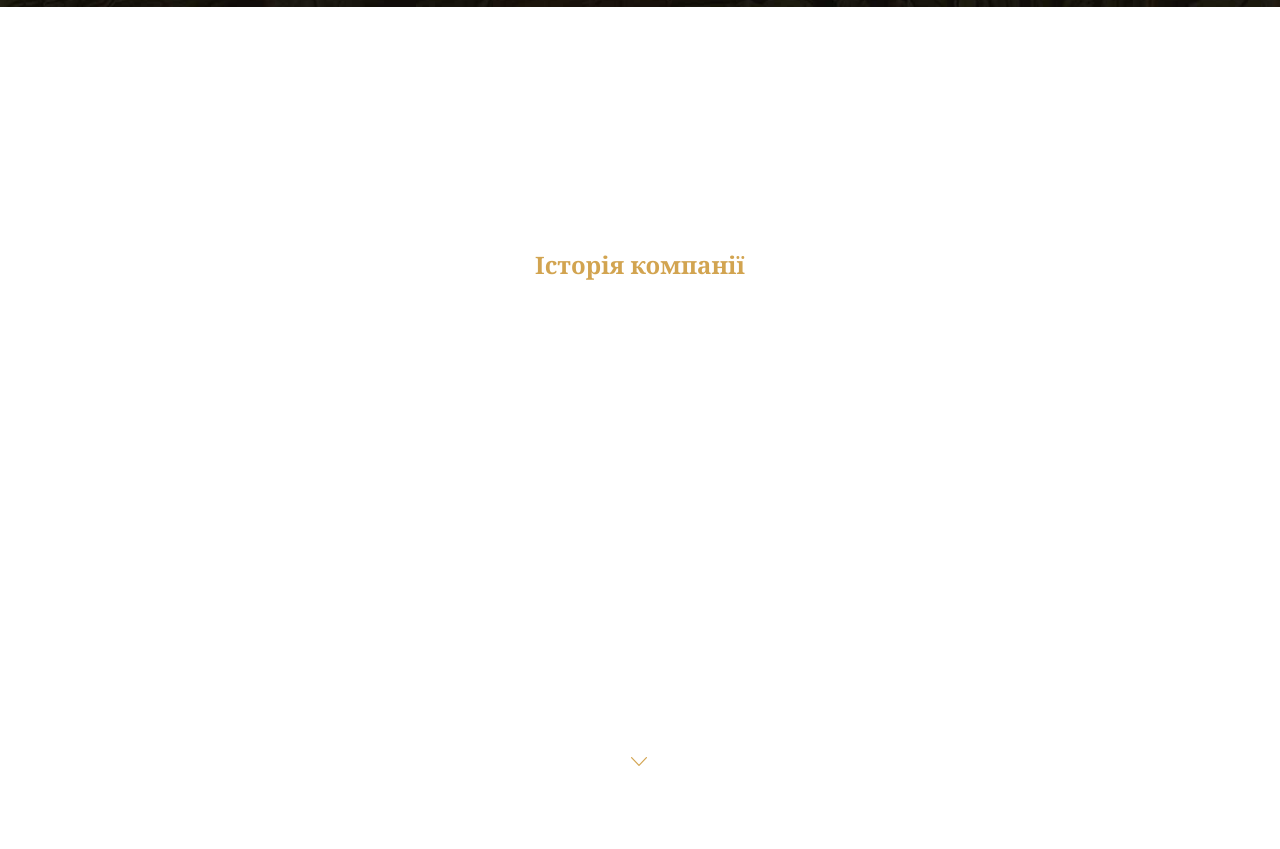
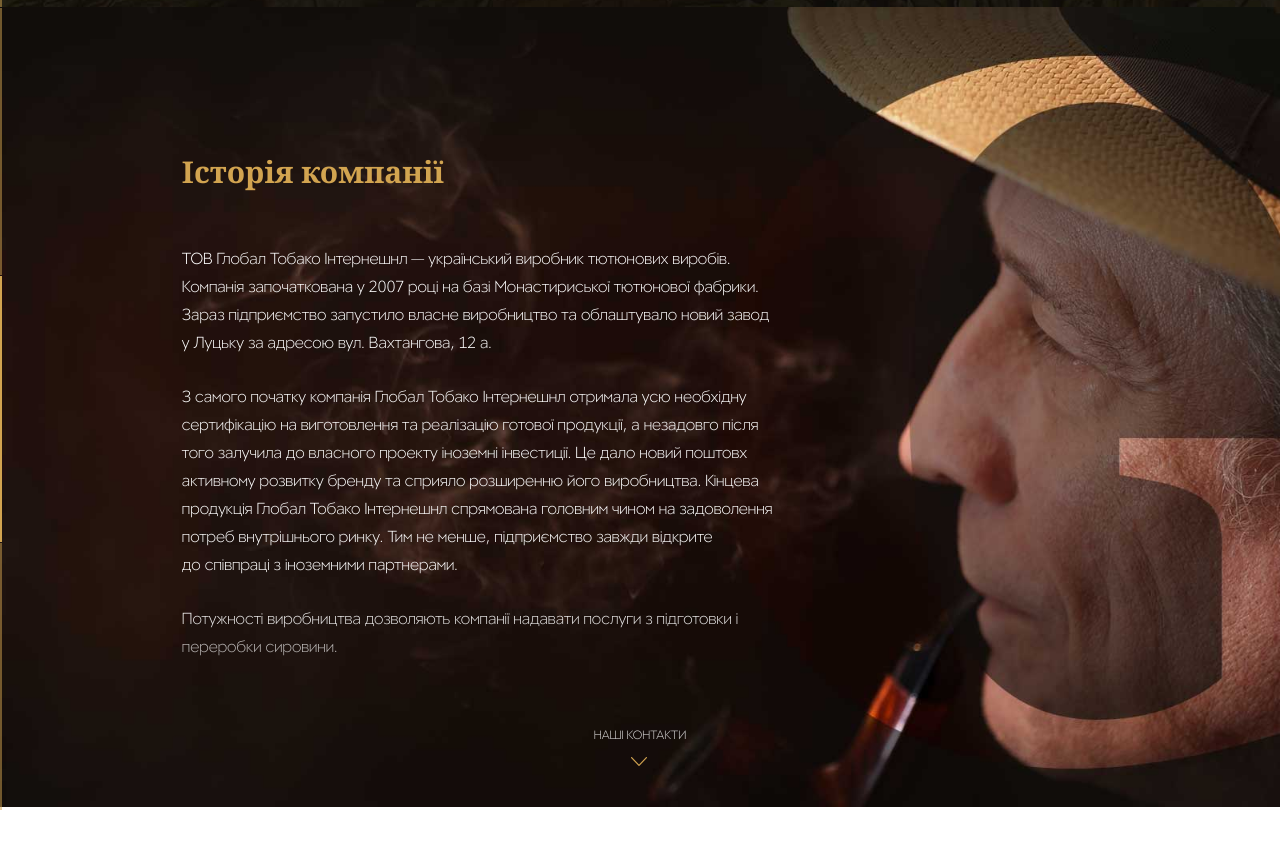
Before and after one commit to isMagnum/Global-Tobacco-test, a website: page src/index.html in a window 1280 px wide. Shown: the part 793-1642 px from the top of the page. Drawn offline with Linux system fonts and the light colour scheme.

Commit message:
section about

```diff
--- a/src/index.html
+++ b/src/index.html
@@ -27,6 +27,11 @@
   </header>
   <main class="index-page">
     <section class="index-page__section  home-section  g-page-wraper">
+      <div class="left-side-section-decor-line">
+        <div class="left-side-section-decor-line__item  left-side-section-decor-line__item--accent"></div>
+        <div class="left-side-section-decor-line__item"></div>
+        <div class="left-side-section-decor-line__item"></div>
+      </div>
       <ul class="home-section__leng  leng">
         <li class="leng__item">
           <a href="#about" class="leng__link  leng__link--active">ua</a>
@@ -43,21 +48,30 @@
       </ul>
       <aticle class="home-section__content">
         <h1 class="home-section__title">ТОВ Глобал Тобако <br>Інтернешнл</h1>
-        <p class="home-section__p">Український виробник тютюнових виробів. <br>Компанія започаткована у 2007 році на базі Монастириської тютюнової фабрики. <br>Потужності виробництва дозволяють компанії надавати послуги з підготовки <br>і переробки сировини. Сьогодні Глобал Тобако Інтернешнл активно розвиває цей <br>напрямок і налагоджує зв’язки з новими клієнтами</p>
+        <p class="home-section__p">Український виробник тютюнових виробів. <br>Компанія започаткована у&nbsp;2007 році на&nbsp;базі Монастириської тютюнової фабрики. Потужності виробництва дозволяють компанії надавати послуги з&nbsp;підготовки і&nbsp;переробки сировини. Сьогодні Глобал Тобако Інтернешнл активно розвиває цей&nbsp;напрямок і налагоджує зв’язки з&nbsp;новими клієнтами.</p>
         <a href="" class="home-section__btn  btn">Завантажити прайс</a>
       </aticle>
       <p class="home-section__phone">+380 99 456-05-06</p>
       <a href="#about" class="index-page__section-scrole-link">Більше про нас</a>
     </section>
-    <section class="index-page__section  about-section">
+    <section class="index-page__section  about-section  g-page-wraper">
       <a href="" name="about" class="index-page__section-anchor"></a>
-      <h2 class="about-section__title">Історія компанії</h2>
-      <p class="about-section__p">ТОВ Глобал Тобако Інтернешнл – український виробник тютюнових виробів. Компанія започаткована у 2007 році на базі Монастириської тютюнової фабрики. Зараз підприємство запустило власне виробництво та облаштувало новий завод у Луцьку за адресою вул. Вахтангова, 12 а.</p>
-      <p class="about-section__p">З самого початку компанія Глобал Тобако Інтернешнл отримала усю необхідну сертифікацію на виготовлення та реалізацію готової продукції, а незадовго після того залучила до власного проекту іноземні інвестиції. Це дало новий поштовх активному розвитку бренду та сприяло розширенню його виробництва. Кінцева продукція Глобал Тобако Інтернешнл спрямована головним чином на задоволення потреб внутрішнього ринку. Тим не менше, підприємство завжди відкрите до співпраці з іноземними партнерами.</p>
-      <p class="about-section__p">Потужності виробництва дозволяють компанії надавати послуги з підготовки і переробки сировини.</p>
-      <a href="#" class="index-page__section-scrole-link">наші контакти</a>
+      <div class="left-side-section-decor-line">
+        <div class="left-side-section-decor-line__item"></div>
+        <div class="left-side-section-decor-line__item  left-side-section-decor-line__item--accent"></div>
+        <div class="left-side-section-decor-line__item"></div>
+      </div>
+      <article class="about-section__content">
+        <h2 class="about-section__title">Історія компанії</h2>
+        <p class="about-section__p">ТОВ Глобал Тобако Інтернешнл&nbsp;&mdash; український виробник тютюнових виробів. Компанія започаткована у&nbsp;2007 році на&nbsp;базі Монастириської тютюнової фабрики. Зараз підприємство запустило власне виробництво та&nbsp;облаштувало новий завод у&nbsp;Луцьку за&nbsp;адресою вул.&nbsp;Вахтангова, 12 а.</p>
+        <p class="about-section__p">З&nbsp;самого початку компанія Глобал Тобако Інтернешнл отримала усю необхідну сертифікацію на&nbsp;виготовлення та&nbsp;реалізацію готової продукції, а&nbsp;незадовго після того залучила до&nbsp;власного проекту іноземні інвестиції. Це&nbsp;дало новий поштовх активному розвитку бренду та&nbsp;сприяло розширенню його виробництва. Кінцева продукція Глобал Тобако Інтернешнл спрямована головним чином на&nbsp;задоволення потреб внутрішнього ринку. Тим не&nbsp;менше, підприємство завжди відкрите до&nbsp;співпраці з&nbsp;іноземними партнерами.</p>
+        <p class="about-section__p">Потужності виробництва дозволяють компанії надавати послуги з&nbsp;підготовки і переробки сировини.</p>
+      </article>
+      <a href="#contacts" class="index-page__section-scrole-link">наші контакти</a>
     </section>
-    <section class="index-page__section  contacts-section"></section>
+    <section class="index-page__section  contacts-section">
+      <a href="" name="contacts" class="index-page__section-anchor"></a>
+    </section>
   </main>
 </body>
 </html>
--- /dev/null
+++ b/src/less/about-section/about-section.less
@@ -0,0 +1,32 @@
+.about-section {
+  background: url(../img/bg-about.jpg);
+  background-position: center;
+  background-size: cover;
+  align-items: flex-start;
+
+  &__content {
+    position: relative;
+    margin-left: 12.11%;
+    width: 610px;
+  }
+
+  &__title {
+    margin-bottom: 55px;
+    font-size: 30px;
+    line-height: 36px;
+  }
+
+  &__p {
+    position: relative;
+    margin-bottom: 26px;
+
+    &:last-child {
+      margin-bottom: 0;
+
+      /* Затемнение текста градиентом */
+      background: linear-gradient(rgba(255, 255, 255, 1), rgba(255, 255, 255, 0.6));
+      -webkit-background-clip: text;
+      color: transparent;
+    }
+  }
+}
--- a/src/less/home-section/home-section.less
+++ b/src/less/home-section/home-section.less
@@ -2,13 +2,13 @@
   background: url(../img/bg-home.jpg);
   background-position: center;
   background-size: cover;
+  align-items: flex-start;
 
   &__content {
-    width: 100%;
+    width: 610px;
     margin: auto 0;
     padding-top: 110px;
-    padding-left: 14.88%;
-    padding-right: 14.88%;
+    margin-left: 12.11%;
   }
 
   &__title {
@@ -41,7 +41,6 @@
 
   &__phone {
     position: relative;
-    width: 100%;
     margin: 0;
     margin-bottom: 50px;
     padding-left: 25px;
--- /dev/null
+++ b/src/less/left-side-section-decor-line/left-side-section-decor-line.less
@@ -0,0 +1,18 @@
+.left-side-section-decor-line {
+  position: absolute;
+  top: 0;
+  left: 0;
+  width: 2px;
+  height: 100%;
+
+  &__item {
+    width: 100%;
+    height: 33.33%;
+    margin: 1px 0;
+    background: rgba(210, 164, 80, 0.5);
+
+    &--accent {
+      background: @c-main;
+    }
+  }
+}
--- /dev/null
+++ b/src/less/logo/logo.less
@@ -0,0 +1,3 @@
+.logo {
+  display: inline-block;
+}
--- a/src/less/style.less
+++ b/src/less/style.less
@@ -14,8 +14,11 @@
 -----------------------------------------------------*/
 
 @import "btn/btn.less";
+@import "logo/logo.less";
+@import "left-side-section-decor-line/left-side-section-decor-line.less";
 @import "page-header/page-header.less";
 @import "index-page/index-page.less";
 @import "index-page/index-page-anim.less";
 @import "leng/leng.less";
 @import "home-section/home-section.less";
+@import "about-section/about-section.less";
```
Also changed, not shown: src/less/scaffolding/scaffolding.less (+0 -8 lines), src/css/style.css.
